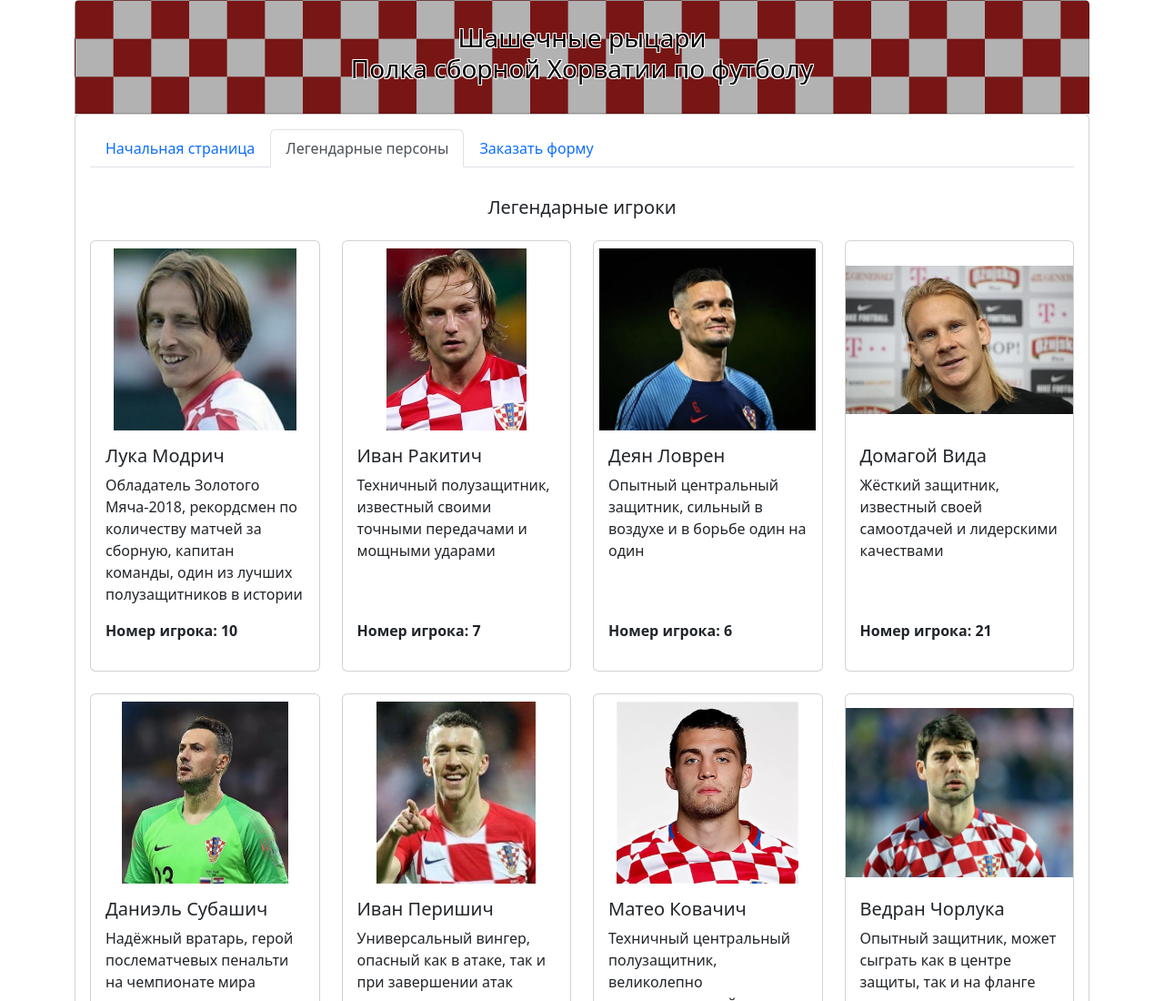
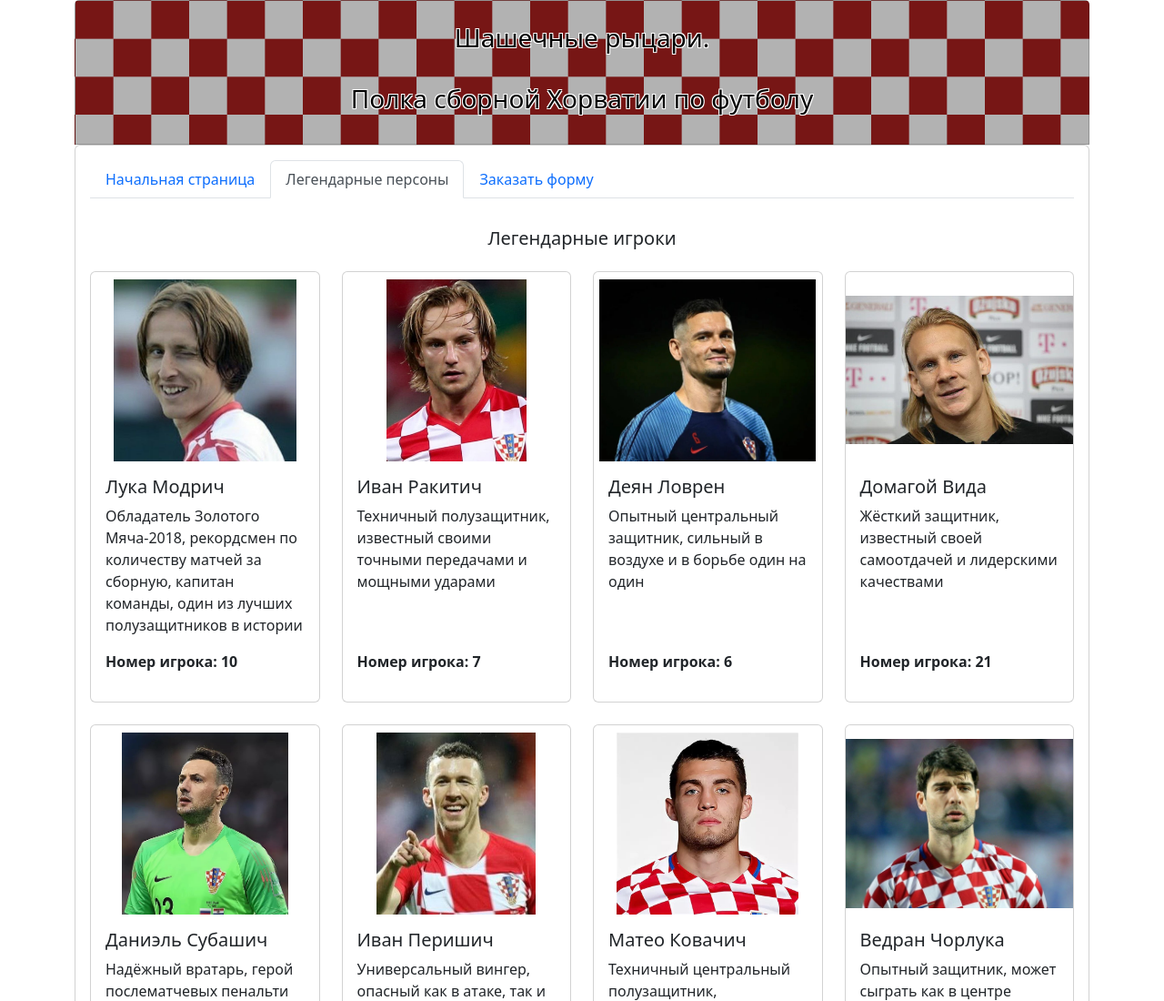
Before and after one commit to Vane1013/Croatian-CSS, a plain HTML site: page players.html in a window 1280 px wide. Shown: the top 1100 px of the page at 91% size. Drawn offline with nearby package versions, Linux system fonts and the light colour scheme.

Commit message:
players.html

```diff
--- a/players.html
+++ b/players.html
@@ -18,7 +18,7 @@
             <div class="card-body">
                 <h3 class="card-title text-center" style="color: rgb(0, 0, 0);
                text-shadow: -1px -1px 0 white, 1px -1px 0 white, -1px 1px 0 white, 1px 1px 0 white;">
-                    Шашечные рыцари<br>Полка сборной Хорватии по футболу
+                    Шашечные рыцари.<br><br>Полка сборной Хорватии по футболу
                 </h3>
             </div>
         </header>
```
